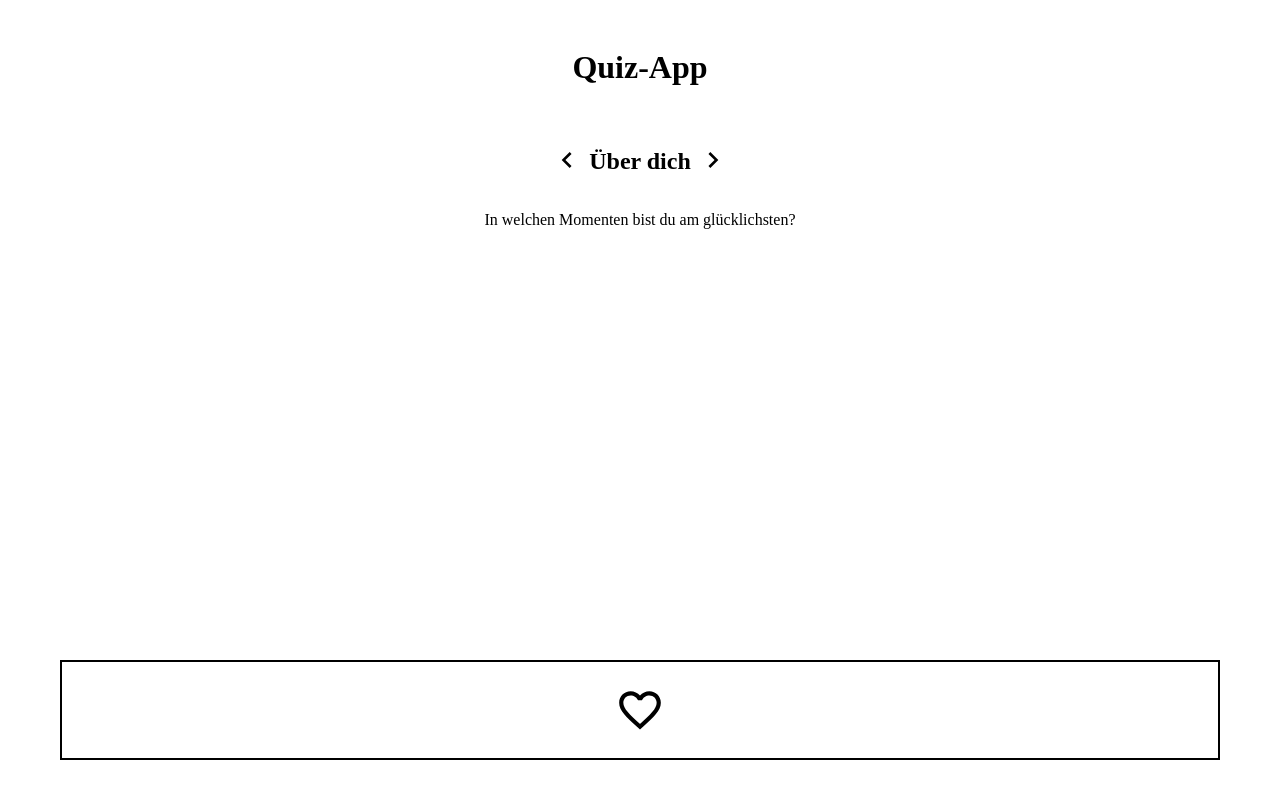
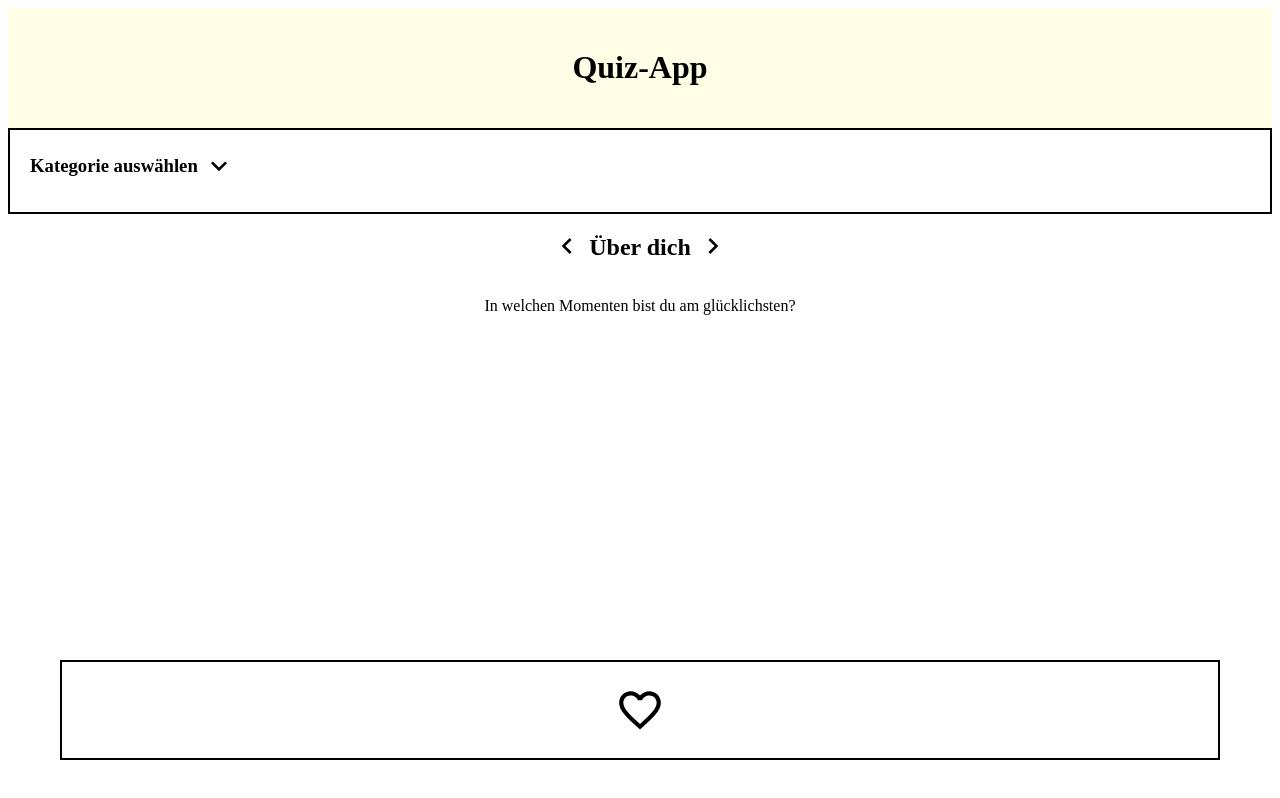
Before and after one commit to JivanaLipsewers/Capstone-90-Fragen-die-verbinden, a Next.js app: page / in a window 1280 px wide. Built offline with nearby package versions, Linux system fonts and the light colour scheme.

Commit message:
udate Filter

```diff
--- a/components/FavoriteButton/styles.js
+++ b/components/FavoriteButton/styles.js
@@ -24,10 +24,9 @@ export const HeartButton = styled(Button)`
   background-color: #fff;
   height: 100px;
   border: 2px solid #000;
-  transition: background-color 0.3s ease;
 
   &:hover {
-    background-color: yellow; /* Gelbe Hoverfarbe */
+    background-color: #fff053;
   }
 
   svg {
--- a/components/Filter/styles.js
+++ b/components/Filter/styles.js
@@ -16,7 +16,6 @@ export const FilterHeader = styled.h3`
   margin: 0;
   padding: 0;
   cursor: pointer;
-  margin-bottom: 16px;
 `;
 
 export const ChevronIcon = styled.span`
@@ -53,7 +52,6 @@ export const CloseIcon = styled.span`
 export const FilterLabel = styled.label`
   display: flex;
   align-items: center;
-  margin-bottom: 16px;
 `;
 
 export const FilterCheckbox = styled.input`
--- a/components/Header/index.js
+++ b/components/Header/index.js
@@ -1,7 +1,10 @@
+import { useState } from "react";
 import { HeaderContainer } from "./styles";
-//import Filter from "../Filter/index.js";
+import Filter from "../Filter/index.js";
 
 const Header = ({ categories, selectedCategories, onCategoryChange }) => {
+  const [filterSelectedCategories, setFilterSelectedCategories] = useState([]);
+
   return (
     <HeaderContainer>
       <h1>Quiz-App</h1>
@@ -11,10 +14,6 @@ const Header = ({ categories, selectedCategories, onCategoryChange }) => {
 
 export default Header;
 
-{
-  /* <Filter
-  categories={categories}
-  selectedCategories={selectedCategories}
-  onCategoryChange={onCategoryChange}
-/>; */
-}
+// categories={categories}
+//         selectedCategories={selectedCategories}
+//         onCategoryChange={onCategoryChange}
--- a/components/Header/styles.js
+++ b/components/Header/styles.js
@@ -1,7 +1,7 @@
 import styled from "styled-components";
 
 export const HeaderContainer = styled.div`
-  background-color: white;
+  background-color: #fffde5;
   position: sticky;
   top: 0;
   left: 0;
--- a/pages/_app.js
+++ b/pages/_app.js
@@ -2,6 +2,7 @@ import { useState } from "react";
 import { Question } from "../components/Question/index.js";
 import { FavoriteButton } from "../components/FavoriteButton/index.js";
 import Header from "@/components/Header/index.js";
+import Filter from "../components/Filter/index.js";
 
 const initialQuestions = [
   {
@@ -124,9 +125,28 @@ export default function App() {
     setQuestions(updatedQuestions);
   }
 
+  const categories = ["Über uns", "Über dich", "Über mich"];
+
+  const [selectedCategories, setSelectedCategories] = useState([]);
+
+  function handleFilterCategoryChange(category) {
+    if (selectedCategories.includes(category)) {
+      setSelectedCategories((prev) =>
+        prev.filter((selectedCategory) => selectedCategory !== category)
+      );
+    } else {
+      setSelectedCategories((prev) => [...prev, category]);
+    }
+  }
+
   return (
     <>
       <Header />
+      <Filter
+        categories={categories}
+        selectedCategories={selectedCategories}
+        onCategoryChange={handleFilterCategoryChange}
+      />
       <Question
         question={currentQuestion}
         onPrevQuestion={handlePrevQuestion}
```
